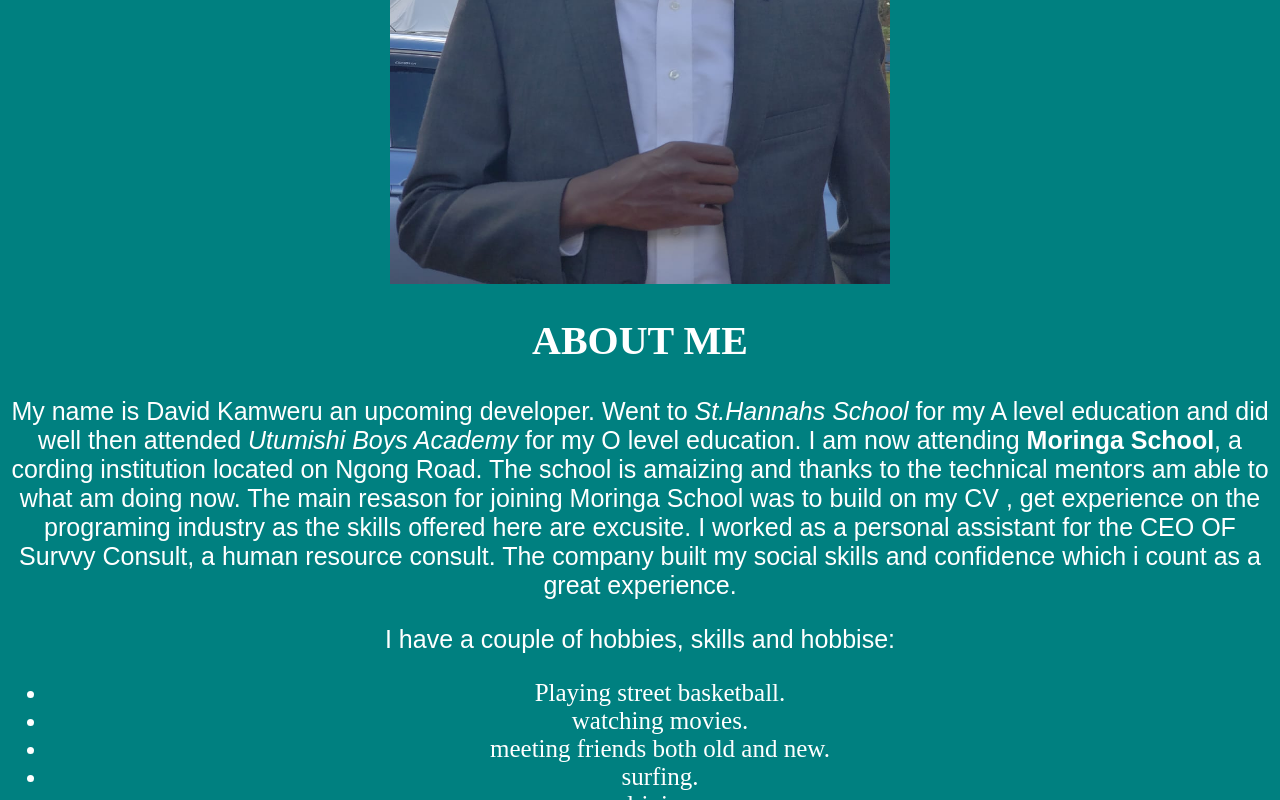
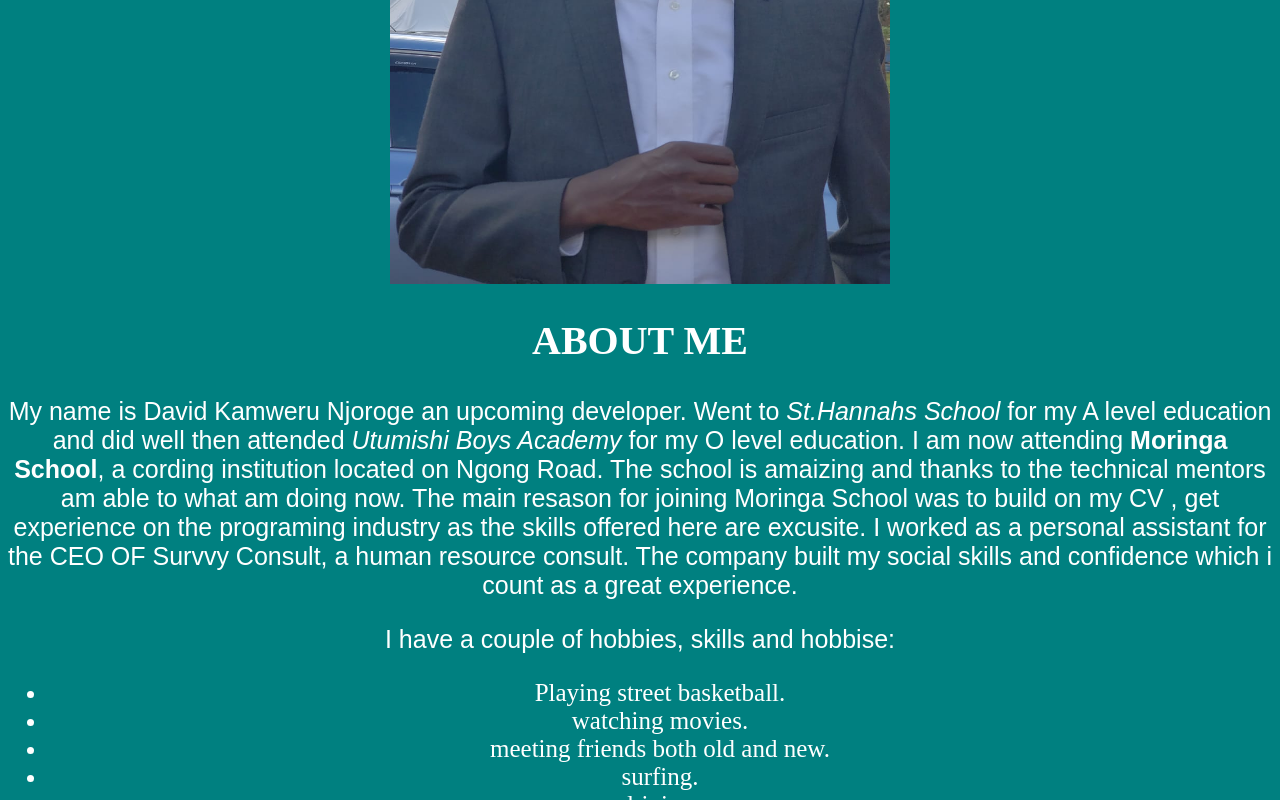
Before and after one commit to daviekish/week-1-Prifolio, a plain HTML site: page index.html in a window 1280 px wide. Shown: the part 398-1198 px from the top of the page. Drawn offline with Linux system fonts and the light colour scheme.

```diff
--- a/index.html
+++ b/index.html
@@ -10,7 +10,7 @@
   <div class="kamweru.jpg"><img src="images/kamweru.jpg" alt="A photo of kamweru"></div>
   <div>
     <h2>ABOUT ME</h2>
-    <p>My name is David Kamweru an upcoming developer. Went to <em>St.Hannahs School</em> for my A level education and did well then attended <em>Utumishi Boys Academy</em> for my O level education. I am now attending <strong>Moringa School</strong>, a cording institution located on Ngong Road. The school is amaizing and thanks to the technical mentors am able to what am doing now. The main resason for joining Moringa School was to build on my CV , get experience on the programing industry as the skills offered here are excusite. I worked as a personal assistant for the CEO OF Survvy Consult, a human resource consult. The company built my social skills and confidence which i count as a great experience.
+    <p>My name is David Kamweru Njoroge an upcoming developer. Went to <em>St.Hannahs School</em> for my A level education and did well then attended <em>Utumishi Boys Academy</em> for my O level education. I am now attending <strong>Moringa School</strong>, a cording institution located on Ngong Road. The school is amaizing and thanks to the technical mentors am able to what am doing now. The main resason for joining Moringa School was to build on my CV , get experience on the programing industry as the skills offered here are excusite. I worked as a personal assistant for the CEO OF Survvy Consult, a human resource consult. The company built my social skills and confidence which i count as a great experience.
     <p> I have a couple of hobbies, skills and hobbise:</P>
     <ul>
        <li>Playing street basketball.</li>
```
